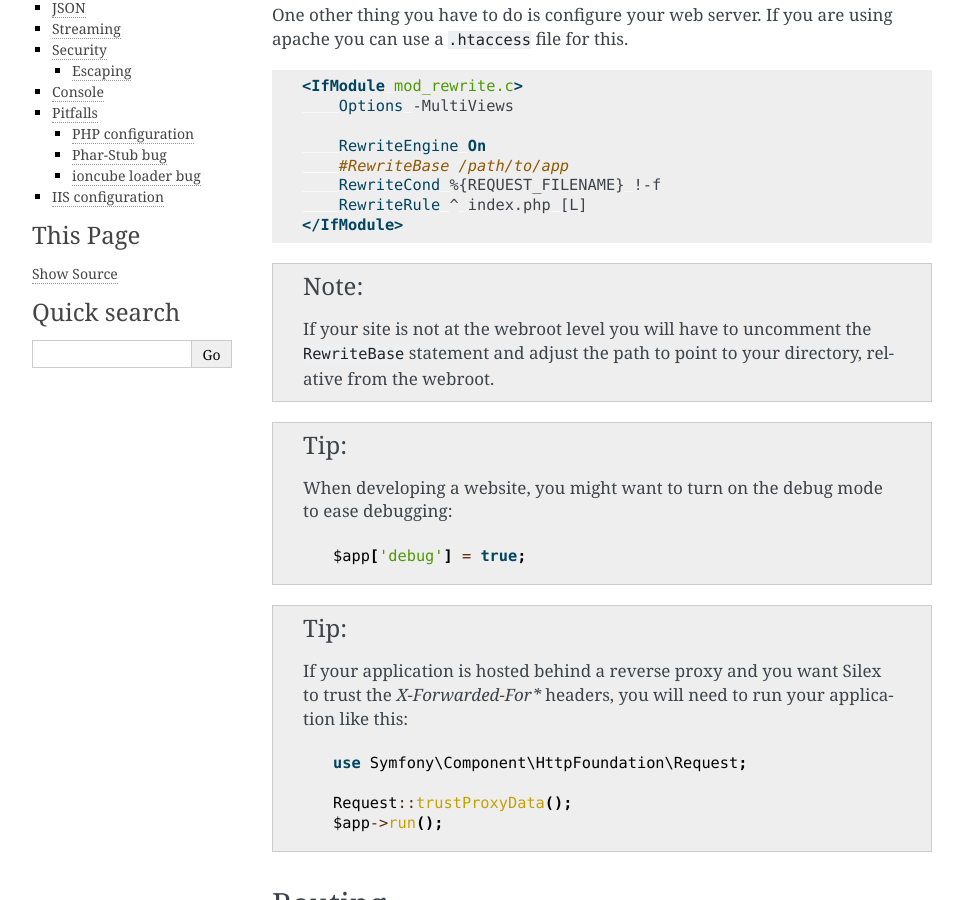
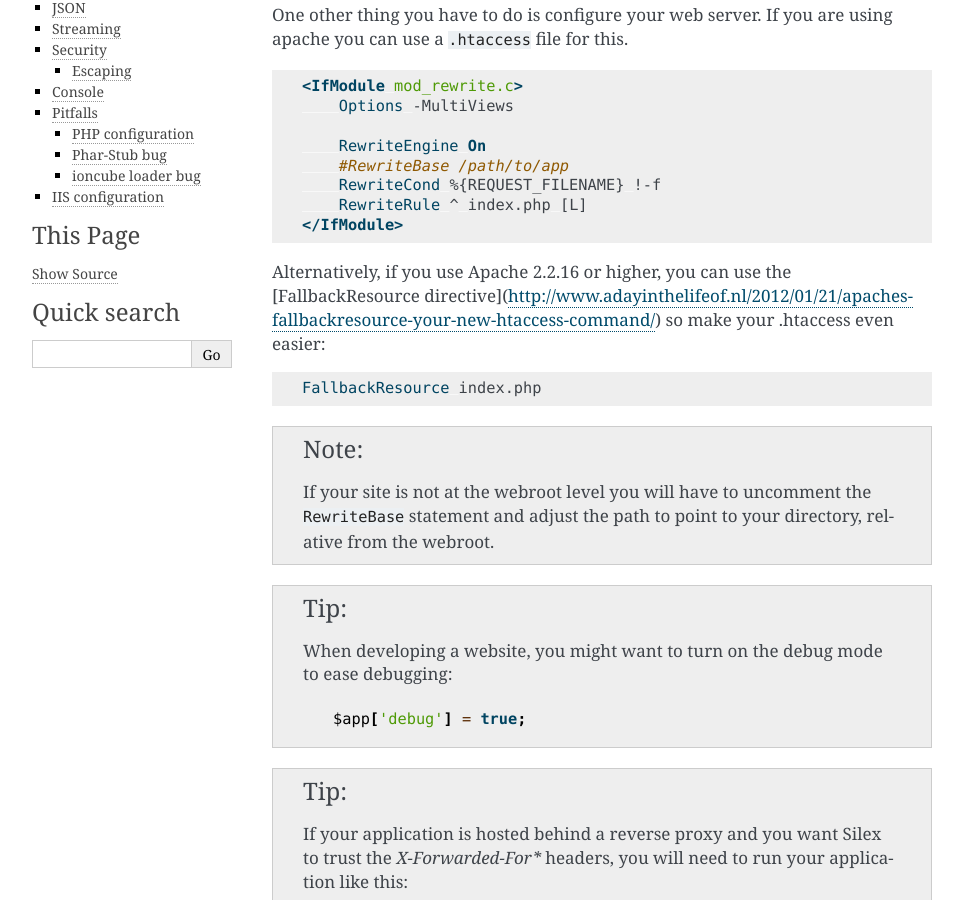
Before and after one commit to silexphp/Silex, a Sphinx documentation site: the page built from doc/usage.rst, in a window 1280 px wide and 900 px high, scrolled down 475 px. Shown: the whole window, without its empty margins (148-1111 px from the left). Built offline with Sphinx 7.4.7, drawn with Linux system fonts in a browser that asks for light colours.

Commit message:
made mention of the FallbackResource, which makes rewriting even easier

```diff
--- a/doc/usage.rst
+++ b/doc/usage.rst
@@ -31,6 +31,12 @@ are using apache you can use a ``.htaccess`` file for this.
         RewriteCond %{REQUEST_FILENAME} !-f
         RewriteRule ^ index.php [L]
     </IfModule>
+
+Alternatively, if you use Apache 2.2.16 or higher, you can use the [FallbackResource directive](http://www.adayinthelifeof.nl/2012/01/21/apaches-fallbackresource-your-new-htaccess-command/) so make your .htaccess even easier:
+
+.. code-block:: apache
+
+    FallbackResource index.php
 
 .. note::
 
```
